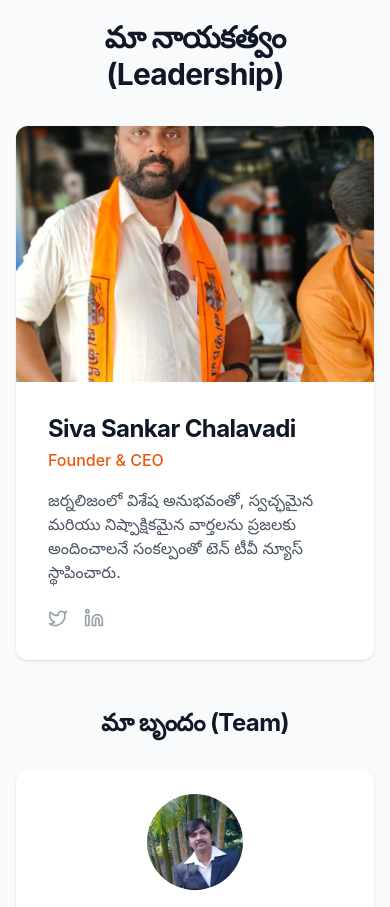
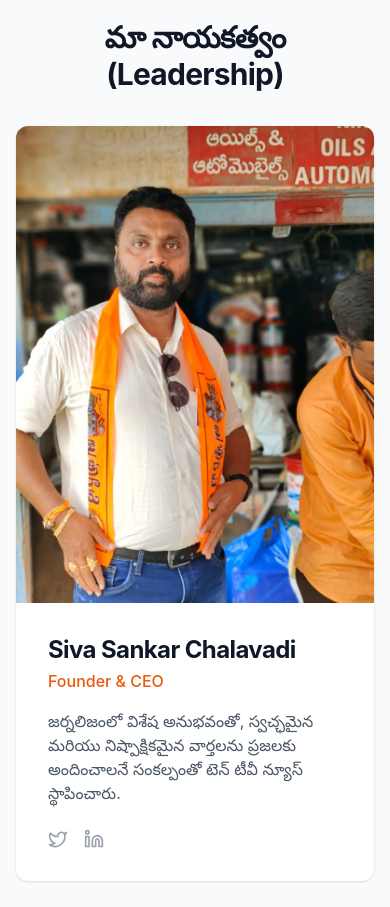
Before and after one commit to PhyG0/tentvnews, a React (Vite) app: page /about in a window 390 px wide. Shown: the part 840-1747 px from the top of the page. Built offline with nearby package versions, Linux system fonts and the light colour scheme; no server answers.

Commit message:
Fix mobile image cropping in About Us

```diff
--- a/src/pages/AboutPage.jsx
+++ b/src/pages/AboutPage.jsx
@@ -31,11 +31,11 @@
 
                     {/* CEO */}
                     <div className="bg-white rounded-xl shadow-sm overflow-hidden md:flex max-w-2xl mx-auto mb-12 transform hover:-translate-y-1 transition-transform duration-300">
-                        <div className="md:w-1/2 h-64 md:h-auto relative">
+                        <div className="md:w-1/2 relative">
                             <img
                                 src="/ceo.jpg"
                                 alt="Siva Sankar Chalavadi"
-                                className="w-full h-full object-cover"
+                                className="w-full h-auto md:h-full object-cover object-top"
                             />
                         </div>
                         <div className="p-8 md:w-1/2 flex flex-col justify-center">
```
